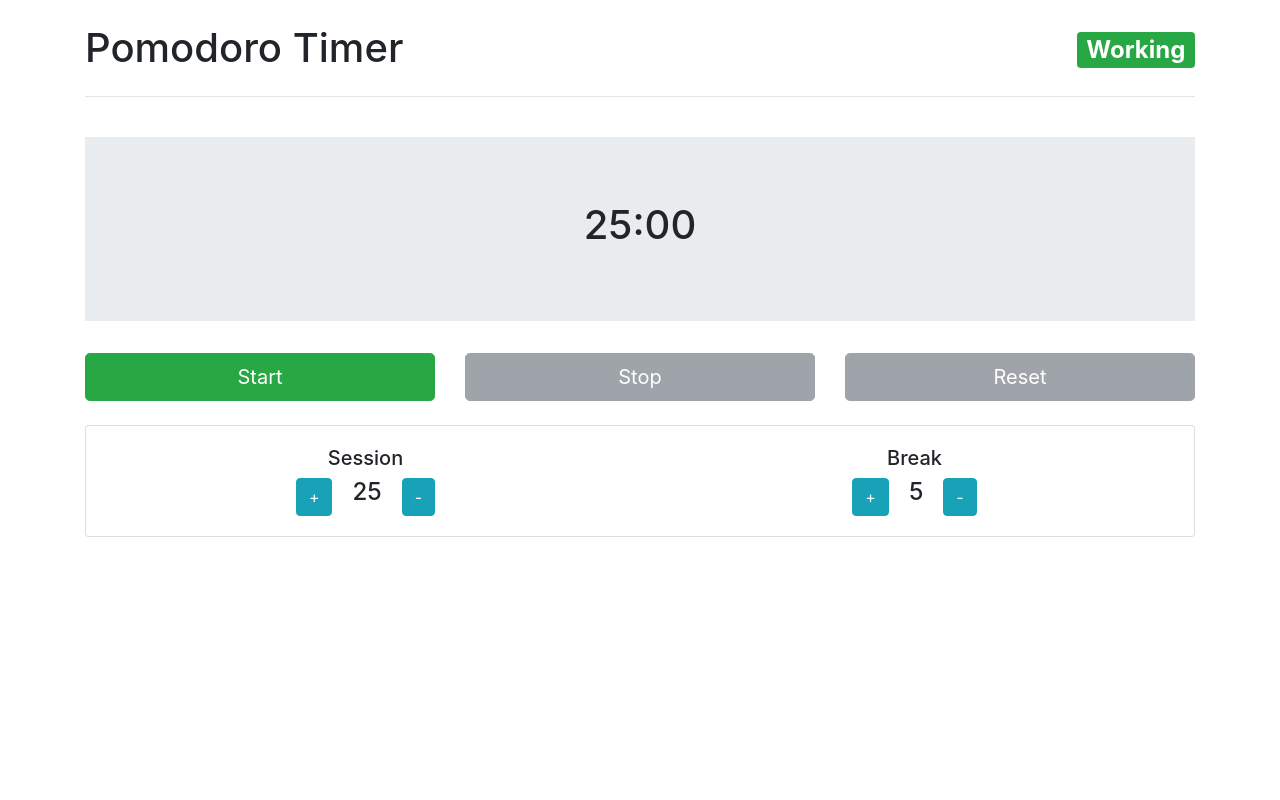
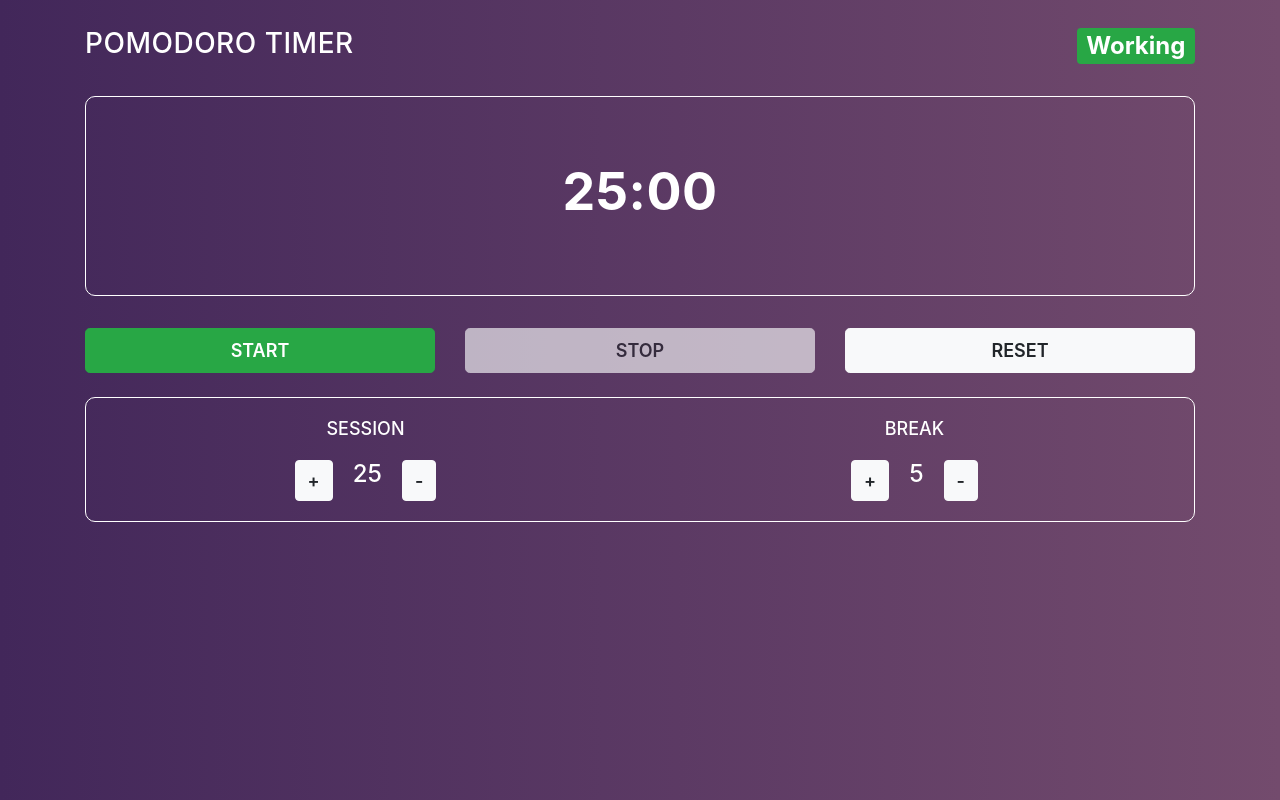
Before and after one commit to leandroatallah/pomodoro, a React (Create React App) app: page / in a window 1280 px wide. Built offline with nearby package versions, Linux system fonts and the light colour scheme.

Commit message:
Tema gradiente

```diff
--- a/src/App.jsx
+++ b/src/App.jsx
@@ -1,5 +1,6 @@
 import React, { useState, useEffect } from 'react'
-import {Container, Row, Col, Button, Badge, Jumbotron, Card} from 'react-bootstrap';
+import {Container, Row, Col, Button, Badge, Jumbotron} from 'react-bootstrap';
+import './assets/main.css'
 import notificationMp3 from './assets/notification.mp3'
 import notificationOgg from './assets/notification.ogg'
 
@@ -35,7 +36,7 @@ export default function App() {
             if(!paused && count) {
                 setCount(count => count ? count - 1 : 0)
             }
-        }, 0)
+        }, 1000)
         return () => clearInterval(interval)
     }, [count, working, breakCount, paused, sessionTime, breakTime])
 
@@ -141,9 +142,8 @@ export default function App() {
                         <h2><Badge variant={working ? "success" : "primary"}>{working ? 'Working' : (breakCount >= 3 ? 'Long Break' : 'Break')}</Badge></h2>
                     </Col>
                 </Row>
-                <hr/>
                 <br/>
-                <Jumbotron fluid>
+                <Jumbotron>
                 <h1 className="text-center">{timerConvert(count)}</h1>
                 </Jumbotron>
                 <Row>
@@ -151,35 +151,35 @@ export default function App() {
                         <Button variant="success" size="lg" block onClick={() => startTimer()} disabled={!paused}>Start</Button>
                     </Col>
                     <Col>
-                        <Button variant="secondary" size="lg" block onClick={() => setPaused(true)} disabled={paused}>Stop</Button>
+                        <Button variant="light" size="lg" block onClick={() => setPaused(true)} disabled={paused}>Stop</Button>
                     </Col>
                     <Col>
-                        <Button variant="secondary" size="lg" block onClick={() => resetTimer()} disabled={paused}>Reset</Button>
+                        <Button variant="light" size="lg" block onClick={() => resetTimer()}>Reset</Button>
                     </Col>
                 </Row>
 
                 <br/>
 
-                <Card style={{padding: '20px'}}>
+                <Jumbotron style={{padding: '20px'}}>
                     <Row>
                         <Col className="text-center">
                             <h5>Session</h5>
                             <Row className="justify-content-center">
-                                <Button variant="info" onClick={() => updateSessionTime(sessionTime + 60)}>+</Button>
+                                <Button variant="light" onClick={() => updateSessionTime(sessionTime + 60)}>+</Button>
                                 <h4 style={{padding: '0 20px'}}>{sessionTime / 60}</h4>
-                                <Button variant="info" onClick={() => updateSessionTime(sessionTime - 60)}>-</Button>
+                                <Button variant="light" onClick={() => updateSessionTime(sessionTime - 60)}>-</Button>
                             </Row>
                         </Col>
                         <Col className="text-center">
                             <h5>Break</h5>
                             <Row className="justify-content-center">
-                                <Button variant="info" onClick={() => updateBreakTime(breakTime + 60)}>+</Button>
+                                <Button variant="light" onClick={() => updateBreakTime(breakTime + 60)}>+</Button>
                                 <h4 style={{padding: '0 20px'}}>{breakTime / 60}</h4>
-                                <Button variant="info" onClick={() => updateBreakTime(breakTime - 60)}>-</Button>
+                                <Button variant="light" onClick={() => updateBreakTime(breakTime - 60)}>-</Button>
                             </Row>
                         </Col>
                     </Row>
-                </Card>
+                </Jumbotron>
             </Container>
         </>
     )
--- /dev/null
+++ b/src/assets/main.css
@@ -0,0 +1,34 @@
+body {
+    color: #fff !important;
+    background: linear-gradient(to right, rgb(66, 39, 90), rgb(115, 75, 109));
+}
+
+h1 {
+    font-size: 28px !important;
+    text-transform: uppercase;
+    letter-spacing: .5px;
+}
+
+h5 {
+    font-size: 18px !important;
+    text-transform: uppercase;
+    margin-bottom: 20px !important;
+}
+
+.jumbotron {
+    background-color: transparent !important;
+    border: 1px solid #fff !important;
+    border-radius: 10px !important;
+}
+
+.jumbotron h1 {
+    text-align: center;
+    font-size: 52px !important;
+    font-weight: 700;
+}
+
+.btn {
+    text-transform: uppercase;
+    font-weight: 600 !important;
+    font-size: 18px !important;
+}
```
